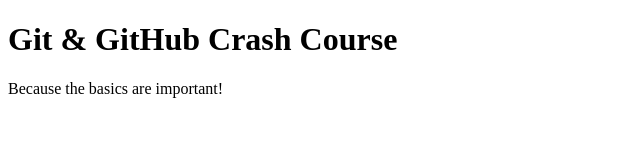
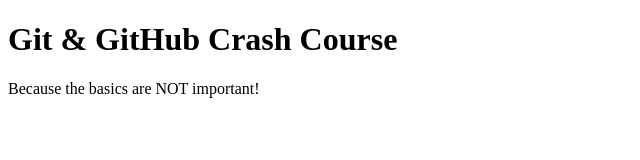
Before and after one commit to pbmca27/github101, a plain HTML site: page index.html in a window 1280 px wide. Shown: the full height of the page, 0-640 px from the left. Drawn offline with Linux system fonts and the light colour scheme.

Commit message:
Change to <p> tag

```diff
--- a/index.html
+++ b/index.html
@@ -8,6 +8,6 @@
   </head>
   <body>
     <h1>Git & GitHub Crash Course</h1>
-    <p>Because the basics are important!</p>
+    <p>Because the basics are NOT important!</p>
   </body>
 </html>
```
